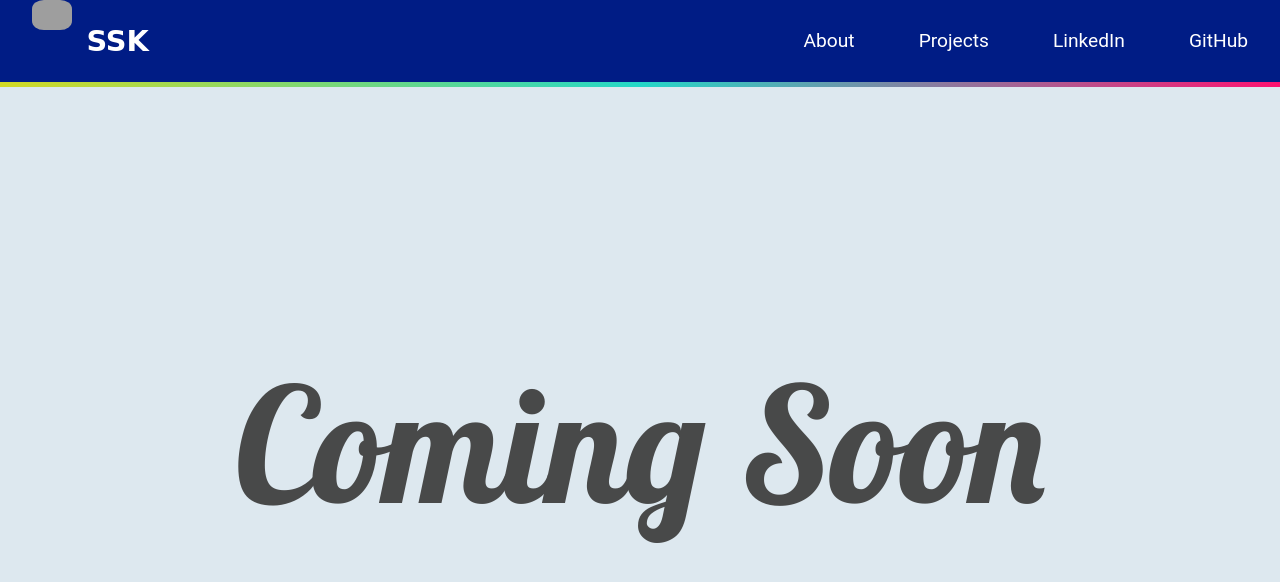
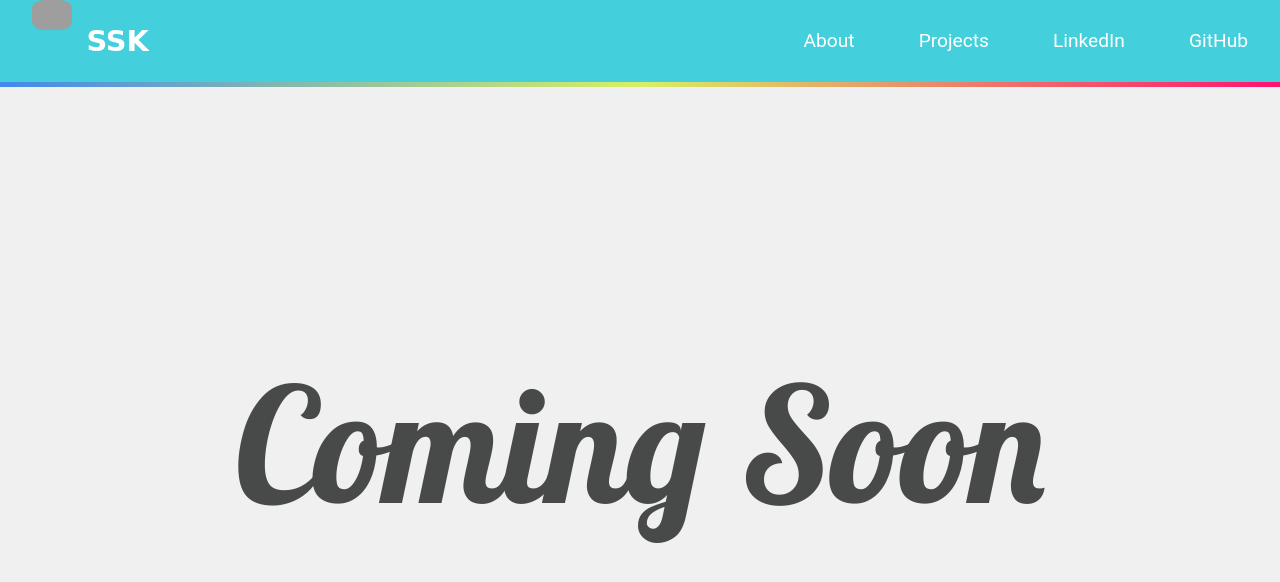
Before and after one commit to SSKlearns/SSKlearns.github.io, a plain HTML site: page index.html in a window 1280 px wide. Drawn offline with Linux system fonts and the light colour scheme; grey boxes are pictures that could not be loaded.

Commit message:
css comit

```diff
--- a/indexStyle.css
+++ b/indexStyle.css
@@ -7,7 +7,7 @@
 body {
     margin: 0;
     padding: 0;
-    background: rgb(221, 232, 239);
+    background: rgb(240, 240, 240);
     color: #ffffff
 }
 
@@ -18,9 +18,9 @@ nav {
     font-family: var(--sans);
     font-size: 80%;
     padding: 0;
-    background: rgba(0,28,133,1);
+    background: rgb(67, 207, 219);
     border-bottom: 5px solid transparent;
-    border-image: linear-gradient(90deg, rgba(211,217,36,1) 0%, rgba(36,215,200,1) 50%, rgba(255,18,112,1) 100%, rgba(226,18,18,1) 100%);
+    border-image: linear-gradient(90deg, rgb(65, 137, 237) 0%, rgb(216, 239, 100) 50%, rgba(255,18,112,1) 100%, rgb(117, 61, 239) 100%);
     border-image-slice: 1;
     width:100%;
 }
```
